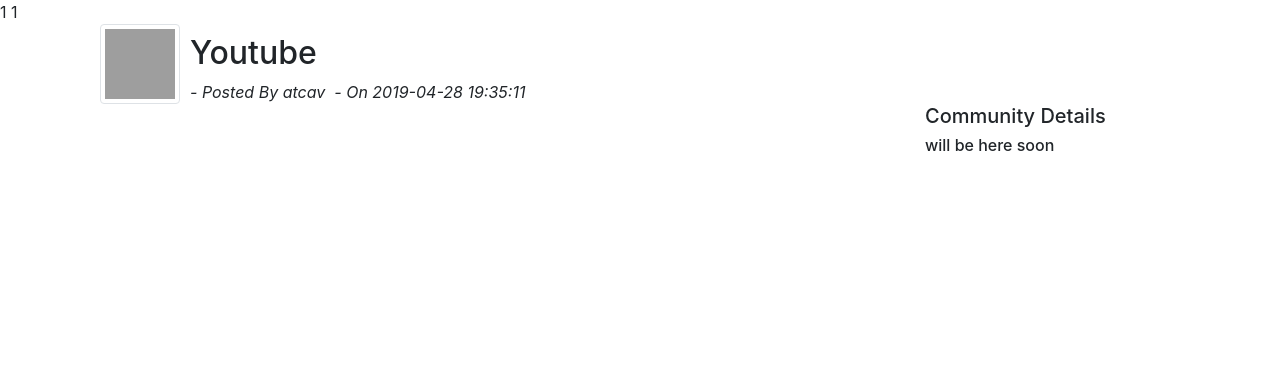
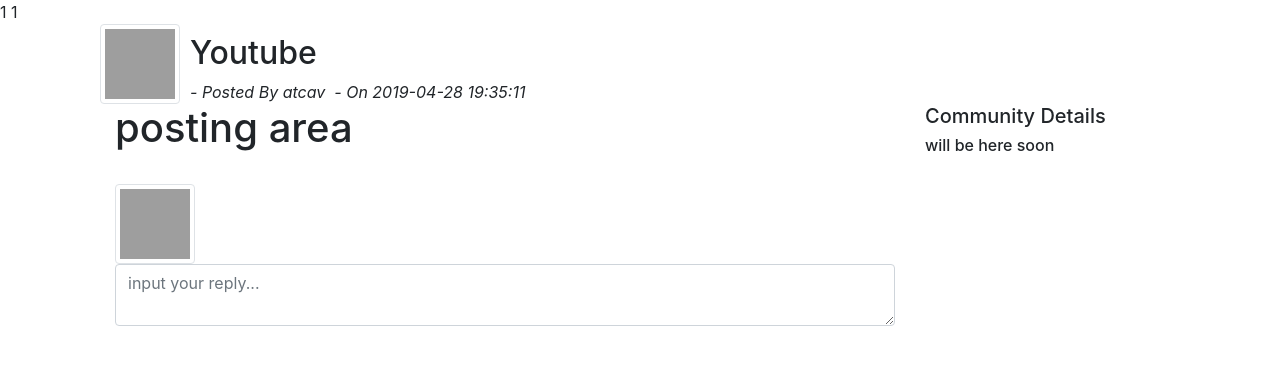
Before and after one commit to ProxayFox/Forum, a PHP site: page /post.pro.php?TID=1&PID=1 in a window 1280 px wide. Shown: the part 58-423 px from the top of the page. Run offline with PHP 8.4, Linux system fonts and the light colour scheme; the visitor is signed in with stand-in values (Sample User, id 1); data comes from the database, SQL or seed files in the repository; grey boxes are pictures that could not be loaded.

Commit message:
great progress on reply page

```diff
--- a/layouts/header.php
+++ b/layouts/header.php
@@ -42,7 +42,7 @@ if (array_key_exists("user", $_SESSION)) {
               <a class="nav-link" href="aboutus.php">About us</a>
             </li>
           </ul>
-          <form class="form-inline my-2 my-lg-0" action="mydb/logout.db.php" method="POST" role="form" data-toggle="validator">
+          <form class="form-inline my-2 my-lg-0" action="./mydb/login/logout.db.php" method="POST" role="form" data-toggle="validator">
             <h3 style="padding-right: 20px;"><?php echo $_SESSION['user'];?></h3>
             <button class="btn btn-primary my-2 my-sm-0" type="submit">Logout</button>
           </form>
--- a/mydb/login/logout.db.php
+++ b/mydb/login/logout.db.php
@@ -1,7 +1,6 @@
 	<?php
 	// start the session
 	session_start();
-
 	// validate session
 	if (isset($_SESSION['user'])) {
 		// session is valid, the user is ready to logout
--- a/post.pro.php
+++ b/post.pro.php
@@ -25,7 +25,8 @@ if (array_key_exists("user", $_SESSION) & !empty($_GET['TID']) & !empty($_GET['P
               $title = $row['title'];
               $created= $row['created'];
               $UN = $row['UName'];
-              $img = DB::query("SELECT UIMG FROM clientprofile WHERE CPID =".$_SESSION['cpid']);
+              $CPID = $row['CPID'];
+              $img = DB::query("SELECT UIMG FROM clientprofile WHERE CPID =".$CPID);
               foreach ($img as $row) {
                 $uimg = $row['UIMG'];
 
@@ -39,26 +40,27 @@ if (array_key_exists("user", $_SESSION) & !empty($_GET['TID']) & !empty($_GET['P
                 <i style="">- On <span><?php echo $created; ?></span></i>
               </div>
               <?php
-            }
+            }}
             ?>
           </div>
           <div class="row">
            <div class="col-9">
-             <!--
-              <?php
-              // left join in order to get the users username so we'll need post and login
-              $titleInfo = DB::query("SELECT * FROM post LEFT JOIN login ON post.CPID = login.CPID WHERE post.PID =".$PID);
-              foreach  ($titleInfo as $row){
-                $title = $row['title'];
-                $created= $row['created'];
-                $UN = $row['UName'];
-              ?>
-              <h2><?php echo $title;?></h2>
-                <i style="padding-top: 9px;"> - Posted By <span><?php echo $UN; ?></span></i> <i>- On <span><?php echo $created; ?></span></i>
-              <?php
-              }}
-              ?>
-              -->
+             <h1>posting area</h1>
+             <br>
+             <div>
+               <form id="Thread" class="login-form hidden" action="./mydb/thread/creatThread.db.php" method="POST" role="form">
+                 <?php
+                 $img = DB::query("SELECT UIMG FROM clientprofile WHERE CPID =".$_SESSION['cpid']);
+                 foreach ($img as $row) {
+                   $uimg = $row['UIMG'];
+                 }
+                 ?>
+                 <div class="$row">
+                   <img src="./img/<?php if (!empty($uimg)) {echo $uimg;} else { echo "Flat%20Gradient%20Social%20Media%20Icons/80/500px%20icon.png";} ?>" class="img-thumbnail" style="height: 80px; width: 80px;" alt="User Profile Image">
+                   <textarea type="text" id="reply" name="reply" class="form-control" placeholder="input your reply..." required></textarea>
+                 </div>
+               </form>
+             </div>
             </div>
             <div class="col-3">
               <h5>Community Details</h5>
--- a/threads.pro.php
+++ b/threads.pro.php
@@ -36,7 +36,7 @@ if (array_key_exists("user", $_SESSION)) {
                 </div>
                 <!-- Modal body -->
                 <div>
-                  <form id="signUp" class="login-form hidden" action="./mydb/thread/creatThread.db.php" method="POST" role="form">
+                  <form id="Thread" class="login-form hidden" action="./mydb/thread/creatThread.db.php" method="POST" role="form">
                   <div class="modal-body">
 
                       <h4 style="float: left;">Title of the Thread</h4>
```
Also changed, not shown: img/11e79c5bd7cf103d.png (added).
